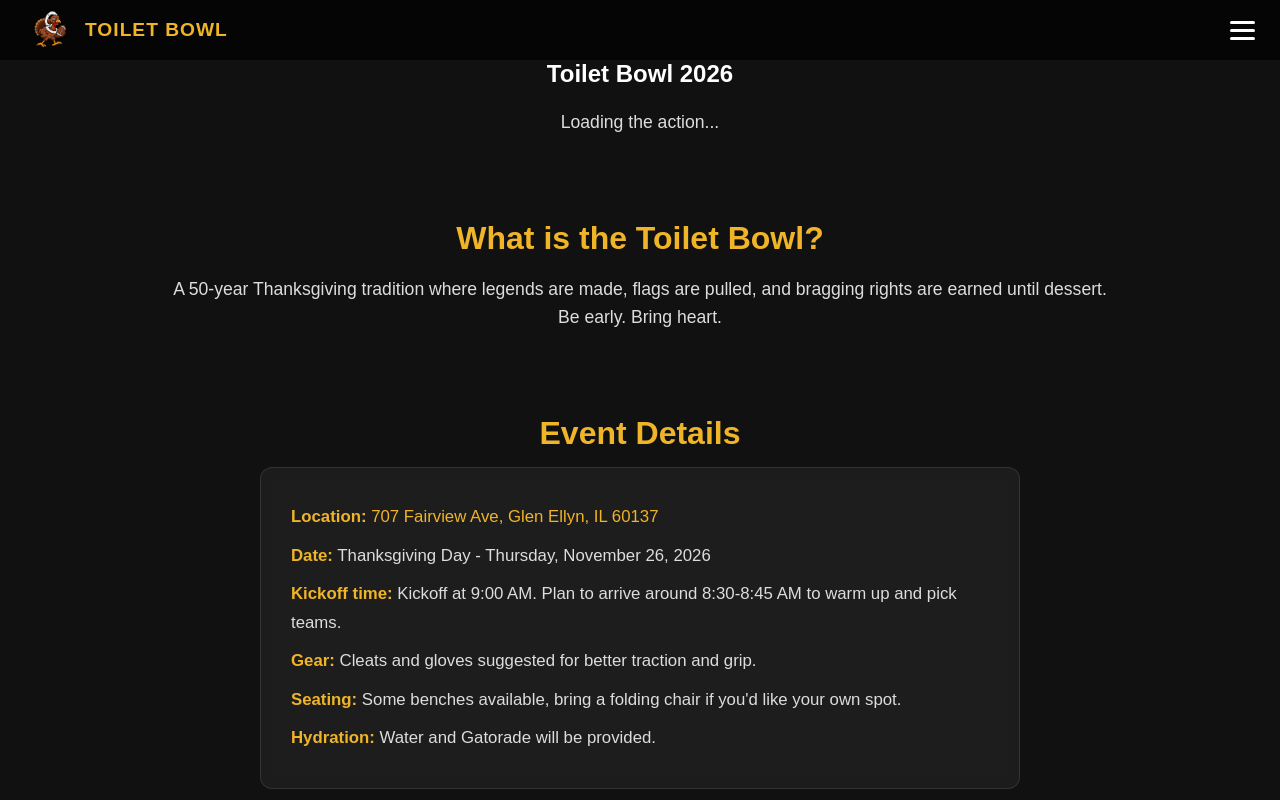
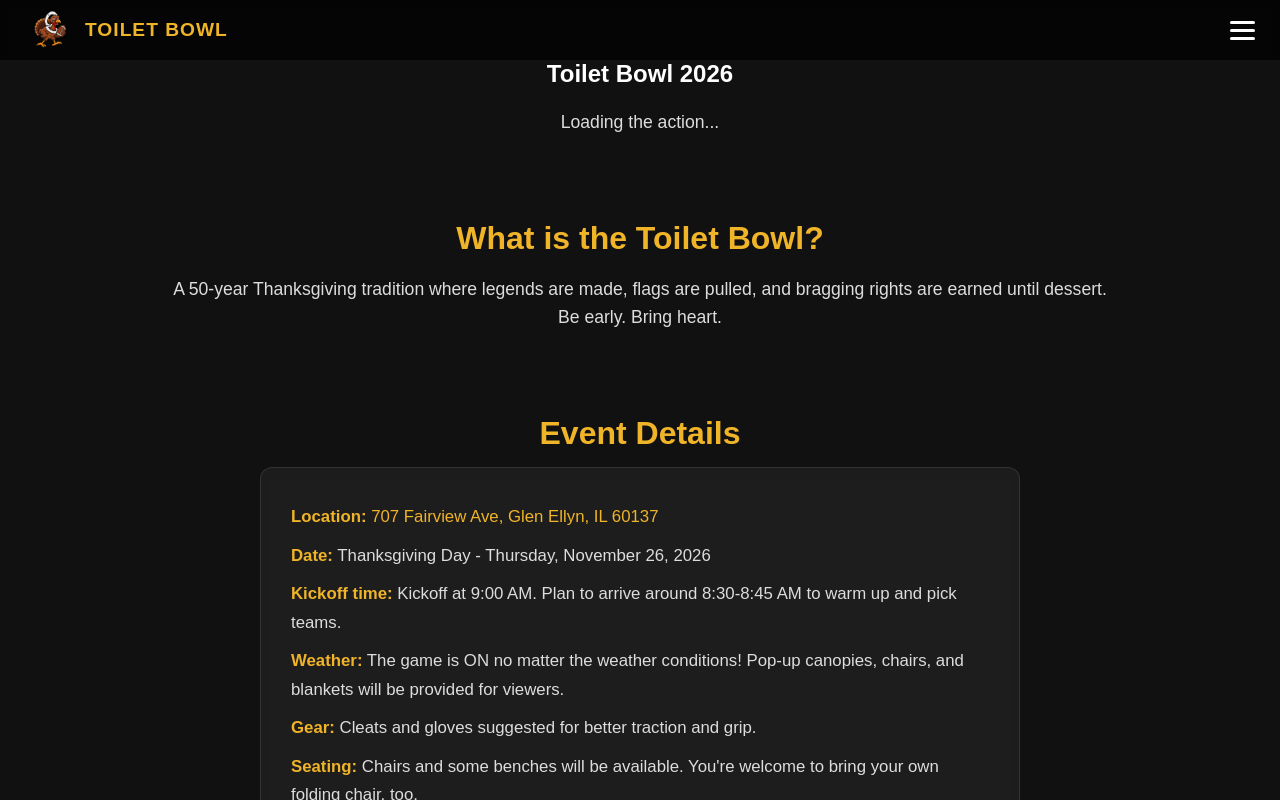
Before and after one commit to Seidler93/TurkeyBowl, a React (Vite) app in the folder toilet-bowl/: page / in a window 1280 px wide. Shown: the top 800 px of the page. Built offline with nearby package versions, Linux system fonts and the light colour scheme; no server answers; the database is empty.

Commit message:
Clarify all-weather game details and simplify navigation

```diff
--- a/toilet-bowl/src/components/Details.jsx
+++ b/toilet-bowl/src/components/Details.jsx
@@ -18,8 +18,9 @@ export default function Details() {
           </a></li>
           <li><strong>Date:</strong> Thanksgiving Day - {gameDateLabel(year)}</li>
           <li><strong>Kickoff time:</strong> Kickoff at 9:00 AM. Plan to arrive around 8:30-8:45 AM to warm up and pick teams.</li>
+          <li><strong>Weather:</strong> The game is ON no matter the weather conditions! Pop-up canopies, chairs, and blankets will be provided for viewers.</li>
           <li><strong>Gear:</strong> Cleats and gloves suggested for better traction and grip.</li>
-          <li><strong>Seating:</strong> Some benches available, bring a folding chair if you'd like your own spot.</li>
+          <li><strong>Seating:</strong> Chairs and some benches will be available. You're welcome to bring your own folding chair, too.</li>
           <li><strong>Hydration:</strong> Water and Gatorade will be provided.</li>
         </ul>
       </div>
--- a/toilet-bowl/src/components/Navbar.jsx
+++ b/toilet-bowl/src/components/Navbar.jsx
@@ -26,7 +26,6 @@ const Navbar = ({ onNavigate }) => {
       <div className={`menu ${open ? "open" : ""}`}>
         <button onClick={() => scrollTo("about")}>About</button>
         <button onClick={() => scrollTo("details")}>Details</button>
-        <button onClick={() => scrollTo("events")}>Pregame Dinner</button>
         <button
           onClick={() => {
             onNavigate("/gallery");
```
